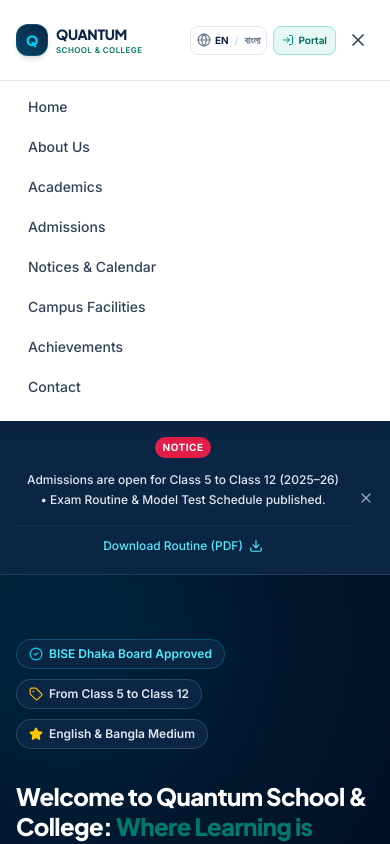
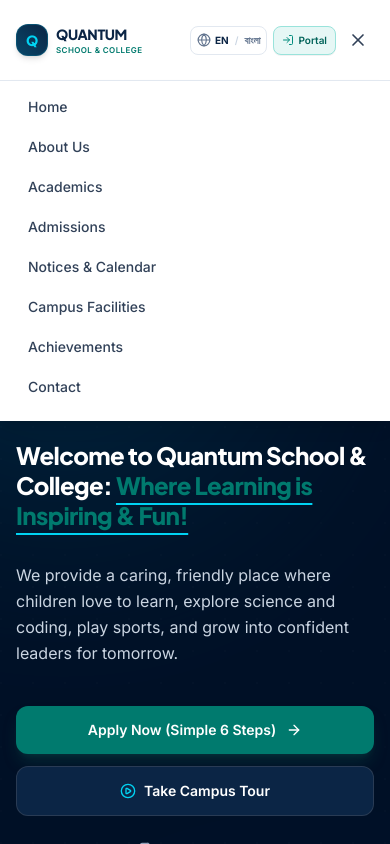
Before and after one commit to GaziMahmudur/Quantum-School-College, a React (Vite) app: page / in a window 390 px wide. Both pictures are taken after a click on the button 358 px from the left and 40 px from the top of the page. Shown: the top 844 px of the page. Built offline with nearby package versions, Linux system fonts and the light colour scheme.

Commit message:
feat: implement initial Hero, Navbar, and layout components with global styles

```diff
--- a/src/App.tsx
+++ b/src/App.tsx
@@ -44,9 +44,7 @@
   const scrollToSection = (id: string) => {
     const el = document.getElementById(id);
     if (el) {
-      // Calculate position with offset for the sticky header
-      const y = el.getBoundingClientRect().top + window.scrollY - 120;
-      window.scrollTo({ top: y, behavior: 'smooth' });
+      el.scrollIntoView({ behavior: 'smooth', block: 'start' });
     }
   };
 
--- a/src/components/Hero.tsx
+++ b/src/components/Hero.tsx
@@ -31,7 +31,7 @@
   onProspectusClick,
 }) => {
   return (
-    <section id="home" className="relative bg-[#001026] text-white overflow-hidden pt-16 sm:pt-24 lg:pt-28 pb-16 sm:pb-24">
+    <section id="home" className="relative bg-[#001026] text-white overflow-hidden pt-16 sm:pt-24 lg:pt-28">
       {/* Background glow & subtle academic grid accents */}
       <div className="absolute inset-0 opacity-20 pointer-events-none">
         <div className="absolute -top-32 -left-32 w-96 h-96 bg-cyan-600 rounded-full blur-[128px]"></div>
--- a/src/components/Navbar.tsx
+++ b/src/components/Navbar.tsx
@@ -117,7 +117,7 @@
 
       {/* Mobile Menu Dropdown */}
       {mobileMenuOpen && (
-        <div className="xl:hidden bg-white border-t border-slate-200 px-4 pt-2 pb-4 space-y-1 shadow-lg animate-in fade-in slide-in-from-top-2">
+        <div className="absolute top-full left-0 right-0 xl:hidden bg-white border-t border-slate-200 px-4 pt-2 pb-4 space-y-1 shadow-lg animate-in fade-in slide-in-from-top-2">
           {navItems.map((item) => (
             <button
               key={item.id}
--- a/src/index.css
+++ b/src/index.css
@@ -9,7 +9,7 @@
 }
 
 html {
-  scroll-padding-top: 120px;
+  scroll-padding-top: 80px;
   scroll-behavior: smooth;
 }
 
```
